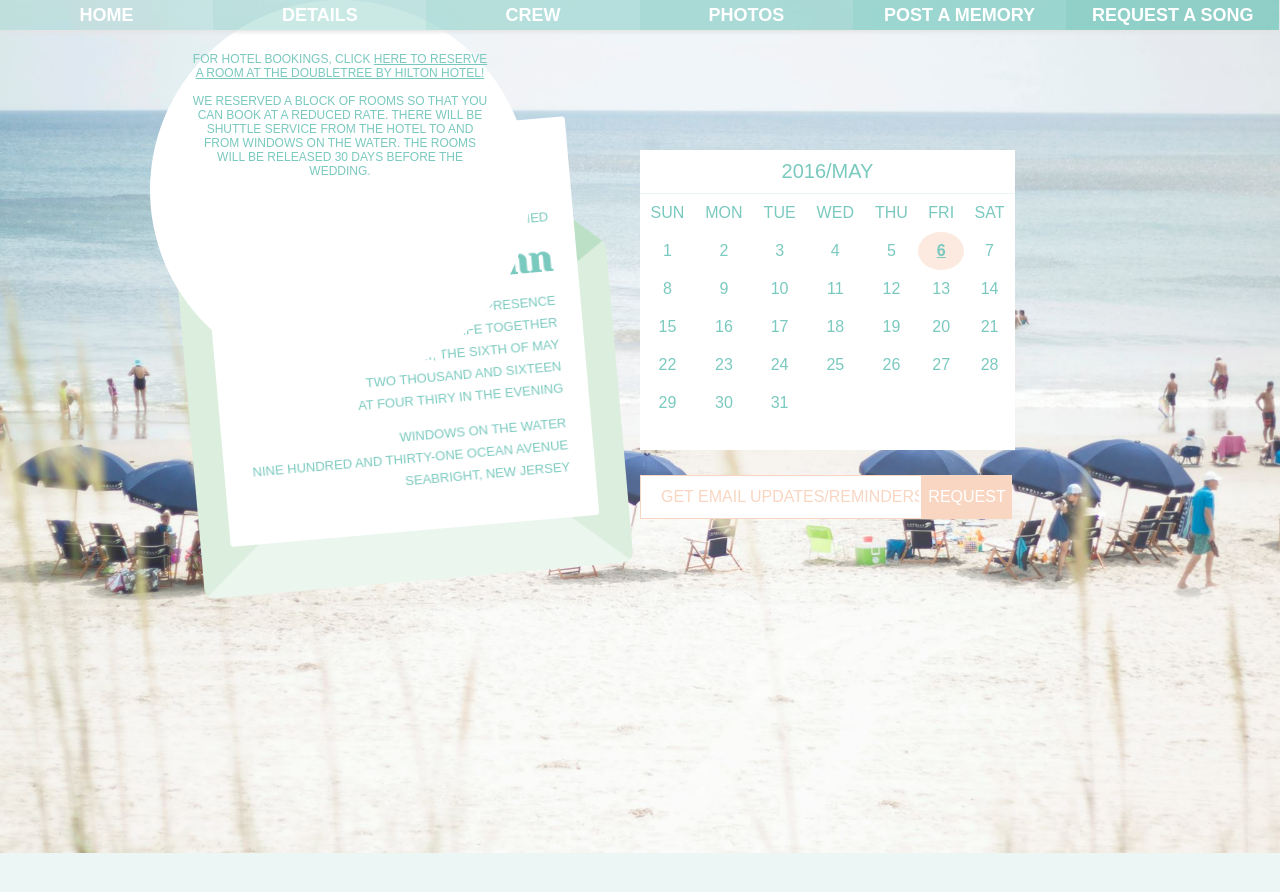
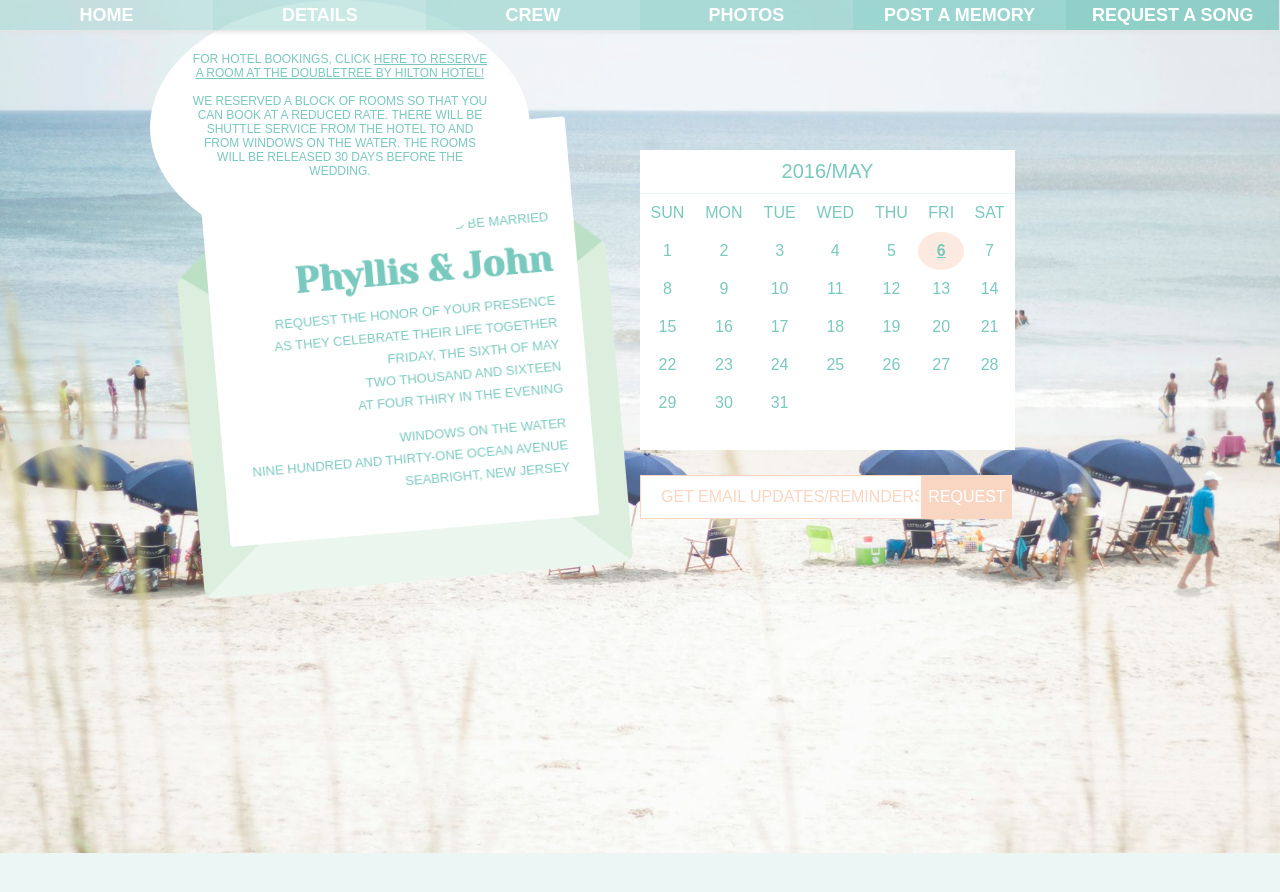
Before and after one commit to phyllisandjohn/phyllisandjohn.github.io, a Jekyll site: the page details/index.html, which Jekyll copies as it is, in a window 1280 px wide. Shown: the top 892 px of the page. Built offline with Jekyll 4.4.1, drawn with Linux system fonts in a browser that asks for light colours.

Commit message:
Update index.html

```diff
--- a/details/index.html
+++ b/details/index.html
@@ -11,7 +11,7 @@
 <style>
 	.instructions {
 		position: absolute;
-		height: 300px;
+		height: 175px;
 
 	}
 </style>
```
